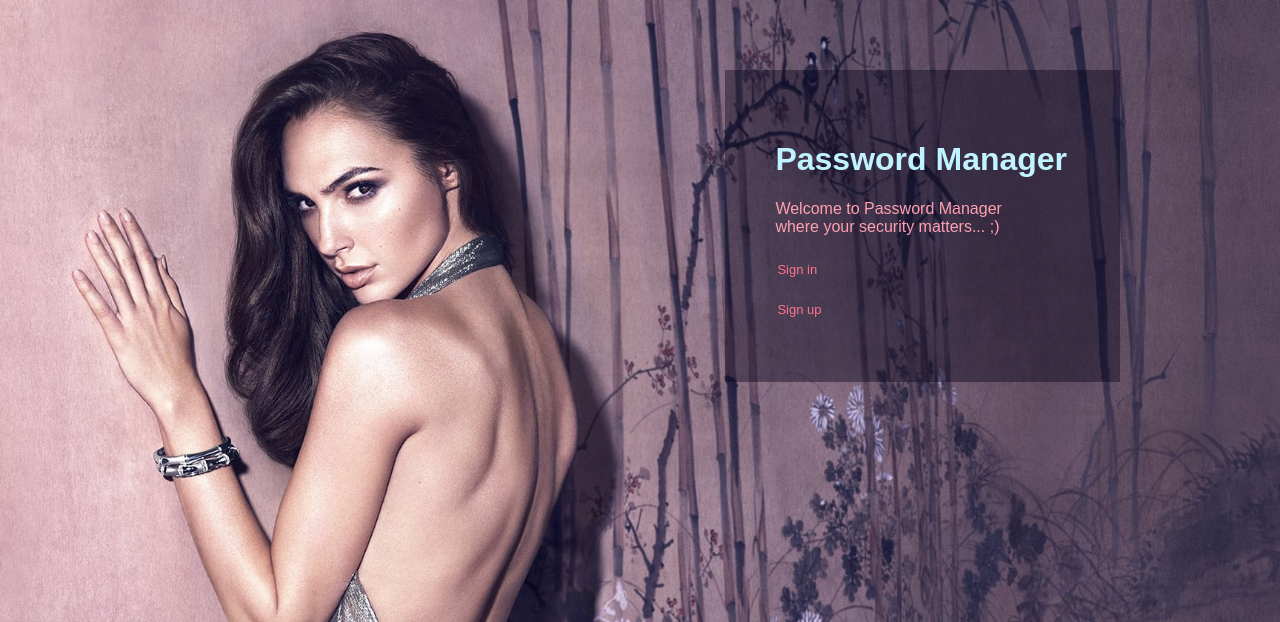
After one commit to Alcantara98/PasswordManagerVagrant, a PHP site: page / in a window 1280 px wide. The commit adds this page. Shown: the top 622 px of the page. Run offline with PHP 8.4, Linux system fonts and the light colour scheme.

Commit message:
added an index for both servers

```diff
--- /dev/null
+++ b/wrw/index.php
@@ -0,0 +1,2 @@
+<?php
+header("Location: rootlogin.php");
--- /dev/null
+++ b/www/index.html
@@ -0,0 +1,17 @@
+<!DOCTYPE html>
+<html lang="en">
+
+<head>
+    <title>Document</title>
+    <link rel="stylesheet" href="style.css">
+    <link rel="icon" href="icon.png">
+</head>
+
+<body>
+    <h1>Password Manager</h1>
+    <p>Welcome to Password Manager<br> where your security matters... ;)</p>
+    <a href="login.php">Sign in</a>
+    <a href="signup.php">Sign up</a>
+</body>
+
+</html>
--- a/www/signup.php
+++ b/www/signup.php
@@ -26,7 +26,7 @@
         <br>
         <label>Password</label>
         <br>
-        <INPUT TYPE="Text" VALUE="" NAME="dpassword">
+        <INPUT TYPE="Password" VALUE="" NAME="dpassword">
         <br>
         <br>
         <INPUT TYPE="Submit" Name="Submit1" VALUE="Sign-up" id="button">
--- a/www/style.css
+++ b/www/style.css
@@ -1,45 +1,51 @@
-html{
+html {
     font-family: Arial;
     color: white;
     background-image: url(background.jpg);
     background-size: cover;
     background-attachment: fixed;
 }
-a{
+
+a {
     display: block;
     color: rgb(255, 116, 139);
     text-decoration: none;
     font-size: 13px;
     padding: 10px 0px 15px 2px;
 }
-body{
+
+body {
     background: rgba(5, 0, 27, 0.397);
     background-position: center center;
-    width:17%;
+    width: 295px;
     padding: 50px;
     margin: 70px;
     position: fixed;
-    left: 1240px;
+    right: 7%;
 }
-#button{
+
+#button {
     border: 0;
     background: #53aec7c9;
     padding: 0.5rem 1rem;
     margin: 1px 0px 0px 0px;
     color: white;
 }
-label{
+
+label {
     display: block;
     font-size: 15px;
     margin: 0px 0px -5px 0px;
 }
-input{
+
+input {
     margin: -15px 0px;
 }
-p{
+
+p {
     color: rgb(255, 160, 176);
 }
+
 h1 {
     color: rgb(192, 242, 255);
-
 }
```
